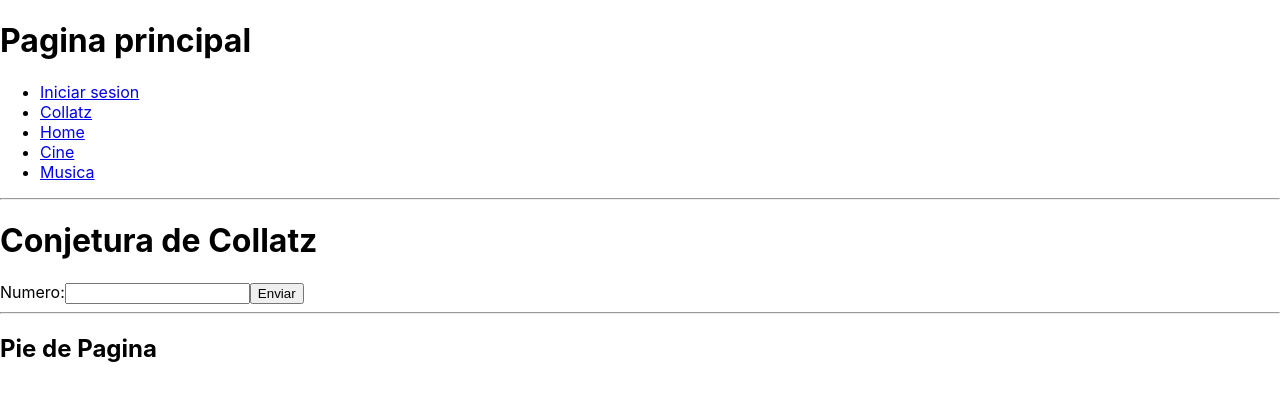
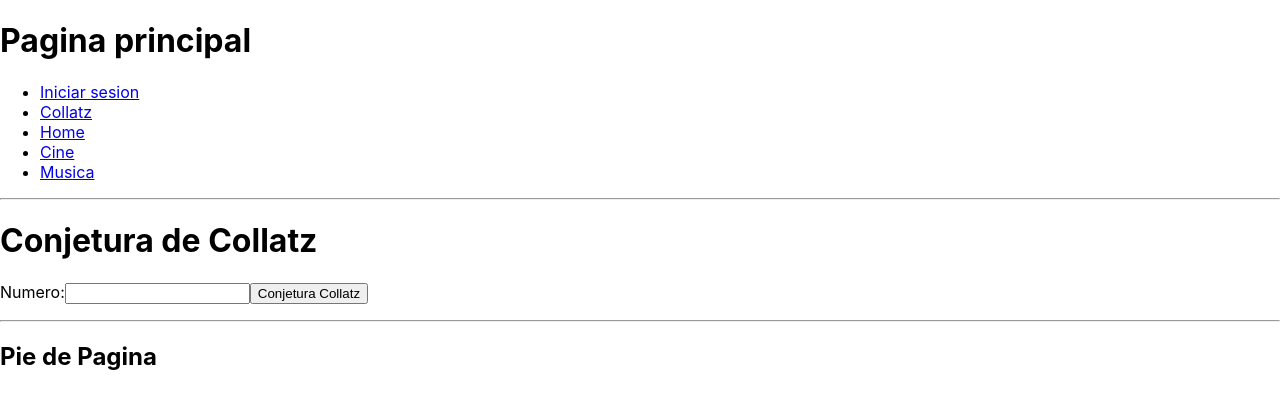
Before and after one commit to AlexRR03/reactroutes, a React (Create React App) app: page /collatz in a window 1280 px wide. Shown: the top 408 px of the page. Built offline with nearby package versions, Linux system fonts and the light colour scheme.

Commit message:
fixed Collatz

```diff
--- a/src/components/Collatz.jsx
+++ b/src/components/Collatz.jsx
@@ -8,44 +8,41 @@ export default class Collatz extends Component {
     }
 
     obtenerNum=(e)=>{
-        e.preventDefault(e);
-        let numero=[]
+        e.preventDefault();
         let valor = parseInt(this.cajaNumero.current.value)
-        numero.push(valor)
-       while (this.state.numero == 1) {
-            if (this.state.numero%2 == 0) {
+        this.state.numero.push(valor)
+        let num2 =[]
+       while (valor!=1) {
+            if (valor%2 == 0) {
                 valor = valor/2
-                numero.push(valor)
-
             } else {
                 valor = valor*3+1
-                numero.push(valor)
             }
-
+              num2.push(valor)
         }
         this.setState({
-            numero:numero
+            numero:num2
         })
 
     }
   render() {
     return (
       <div>
+        <h1>Conjetura de Collatz</h1>
+        <form onSubmit={this.obtenerNum}>
+            <label>Numero:</label>
+            <input type="text" ref={this.cajaNumero} />
+            <button>Conjetura Collatz</button>
+        </form>
         {
             this.state.numero &&
             (<ul>{
-                this.state.numero.map(()=>{
-                    <li>{this.state.numero}</li>
+                this.state.numero.map((num,index)=>{
+                    return(<li key={index}>{num}</li>)
                 })
                 }</ul>)
 
         }
-        <h1>Conjetura de Collatz</h1>
-        <form onSubmit={this.obtenerNum}>
-            <label>Numero:</label>
-            <input type="text" ref={this.cajaNumero} />
-            <button>Enviar</button>
-        </form>
       </div>
     )
     }
```
